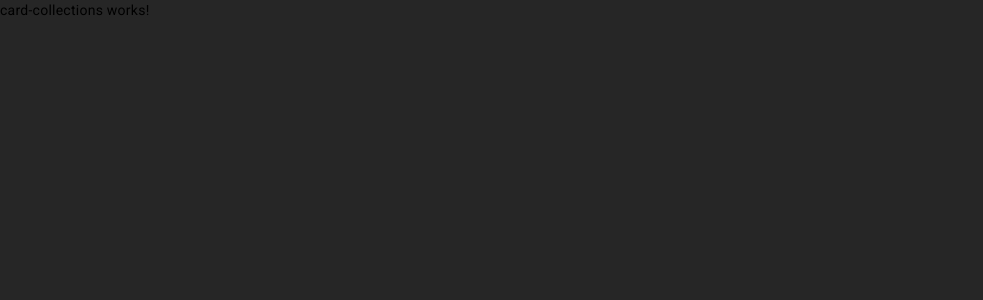
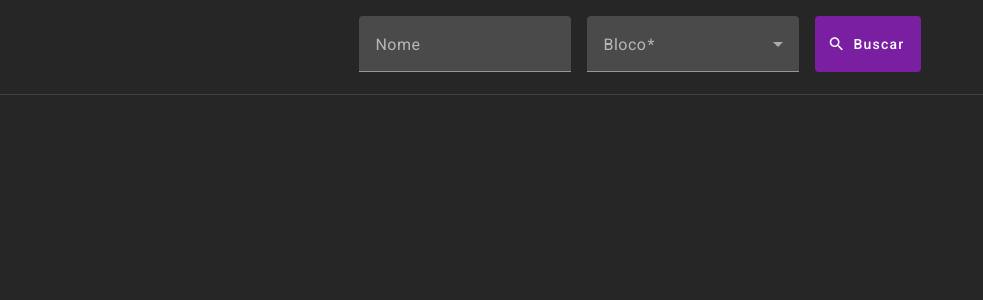
Before and after one commit to yahuchanam/linked-test, an Angular app: page /card-collection in a window 1280 px wide. Shown: the top 300 px of the page, without its empty margins (0-983 px from the left). Built offline with nearby package versions, Linux system fonts and the light colour scheme.

Commit message:
feat: add filter layout

```diff
--- a/src/app/pages/card-collections/card-collections.component.html
+++ b/src/app/pages/card-collections/card-collections.component.html
@@ -1 +1,2 @@
-<p>card-collections works!</p>
+<app-collection-filters></app-collection-filters>
+<mat-divider></mat-divider>
--- /dev/null
+++ b/src/app/pages/card-collections/collection-filters/collection-filters.component.html
@@ -0,0 +1,21 @@
+<form [formGroup]="form" class="filter-form">
+
+  <mat-form-field>
+    <mat-label>Nome</mat-label>
+    <input matInput formControlName="name" />
+  </mat-form-field>
+
+  <mat-form-field>
+    <mat-label>Bloco</mat-label>
+    <mat-select formControlName="block" required>
+      @for (block of blocks; track block) {
+      <mat-option [value]="block">{{ block }}</mat-option>
+      }
+    </mat-select>
+  </mat-form-field>
+
+  <button mat-flat-button type="submit" color="primary">
+    <mat-icon>search</mat-icon>
+    Buscar
+  </button>
+</form>
--- /dev/null
+++ b/src/app/pages/card-collections/collection-filters/collection-filters.component.scss
@@ -0,0 +1,11 @@
+.filter-form {
+  display: flex;
+  gap: 1rem;
+  justify-content: center;
+  align-items: flex-start;
+  margin: 1rem auto 0;
+
+  .mdc-button {
+    height: 56px;
+  }
+}
--- /dev/null
+++ b/src/app/pages/card-collections/collection-filters/collection-filters.component.ts
@@ -0,0 +1,50 @@
+import { Component, inject } from '@angular/core';
+import {
+  FormControl,
+  FormGroup,
+  ReactiveFormsModule,
+  Validators,
+} from '@angular/forms';
+import { MatFormFieldModule } from '@angular/material/form-field';
+import { MatSelectModule } from '@angular/material/select';
+import { ColletionService } from '../../../services/colletion/colletion.service';
+import { MatInputModule } from '@angular/material/input';
+import { MatButtonModule } from '@angular/material/button';
+import { MatIconModule } from '@angular/material/icon';
+
+type CollectionFilter = {
+  block: FormControl<string>;
+  name?: FormControl<string | null>;
+};
+
+@Component({
+  selector: 'app-collection-filters',
+  standalone: true,
+  imports: [
+    ReactiveFormsModule,
+    MatFormFieldModule,
+    MatSelectModule,
+    MatInputModule,
+    MatButtonModule,
+    MatButtonModule,
+    MatIconModule,
+  ],
+  templateUrl: './collection-filters.component.html',
+  styleUrl: './collection-filters.component.scss',
+})
+export class CollectionFiltersComponent {
+  collectionService = inject(ColletionService);
+
+  blocks = this.collectionService.getBlockFilters();
+
+  form = new FormGroup<CollectionFilter>({
+    name: new FormControl(null, {
+      nonNullable: false,
+      validators: [],
+    }),
+    block: new FormControl('', {
+      nonNullable: true,
+      validators: [Validators.required],
+    }),
+  });
+}
```
Also changed, not shown: src/app/pages/card-collections/card-collections.component.ts (+5 -6 lines), 1 other file (tests, documents, lock files or other folders).
